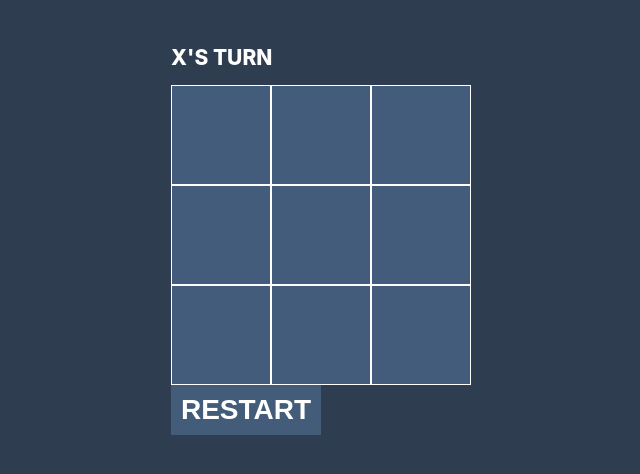
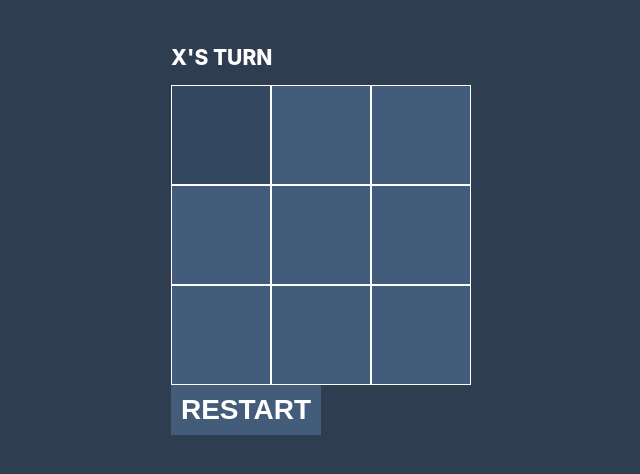
Before and after one commit to rbglobant/react-tictactoe, a React (Create React App) app: page / in a window 1280 px wide. In both pictures the pointer is over the button 540 px from the left and 135 px from the top of the page. Shown: the top 474 px of the page, without its empty margins (319-959 px from the left). Built offline with nearby package versions, Linux system fonts and the light colour scheme.

Commit message:
More syling updates

```diff
--- a/src/index.css
+++ b/src/index.css
@@ -57,6 +57,10 @@ code {
   cursor: pointer;
 }
 
+button.game-container_board-cell:hover {
+  background-color: #3752717d;
+}
+
 .button:hover{
   background-color: white;
   color: #435c7a;
```
